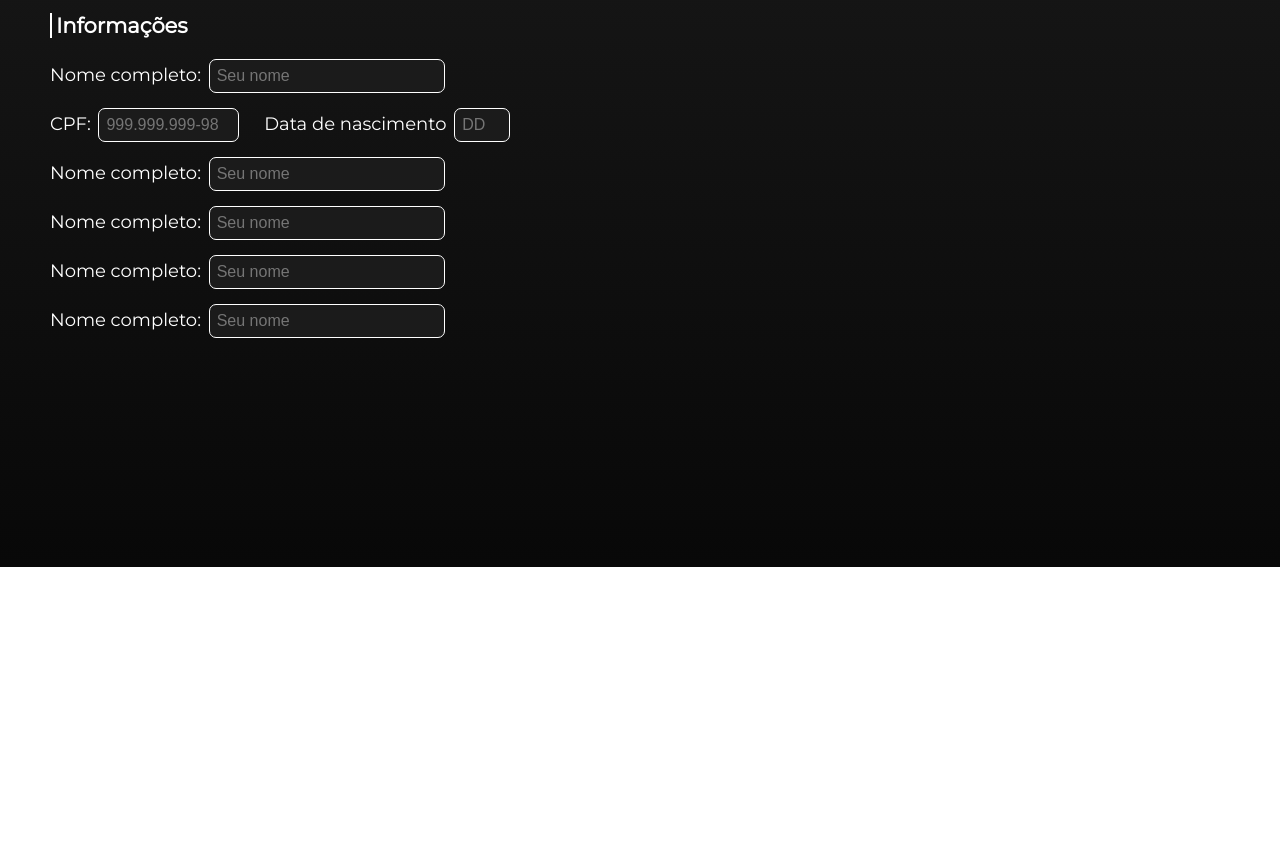
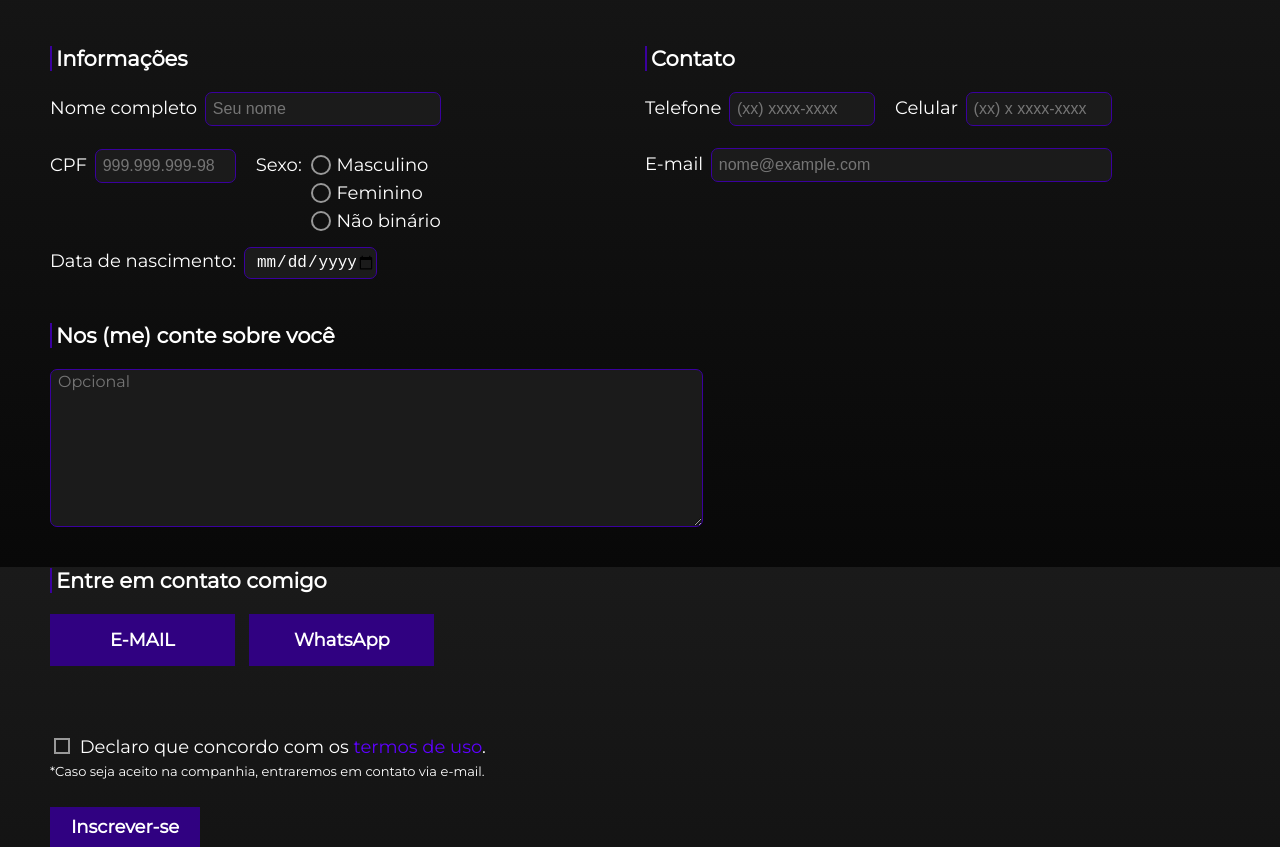
Before and after one commit to DevoidTuna/Learning, a plain HTML site: page PROJETOS/Cadastro-simples.html in a window 1280 px wide. Shown: the part 233-1080 px from the top of the page. Before the commit the page ends 800 px from the top, so only its background shows below. Drawn offline with Linux system fonts and the light colour scheme.

Commit message:
Projeto Cadastro-simples concluído

```diff
--- a/PROJETOS/CSS/Cadastro-simples.css
+++ b/PROJETOS/CSS/Cadastro-simples.css
@@ -20,7 +20,7 @@ div {
 }
 
 header {
-    margin-left: auto; margin-right: auto; width: 410px;
+    margin-left: auto; margin-right: auto; width: 425px;
 }
 
 #titulo {
@@ -46,13 +46,56 @@ header {
 
 .subtitle {
     font-family: 'Dancing Script', cursive;
-    font-size: 36px;
+    font-size: 230%;
     margin-top: 0px;
     margin-left: 40px;
 }
 
-[type="text"], [type="number"] {
+.formulario {
+    margin: 0px 20px 15px 0px;
+}
+
+#cpf {
+    width: 135px;
+}
+
+#nasc {
+    width: 130px;
+}
+
+.divisoes {
+    width: 48%;
+    min-width: 530px;
+    max-width: 750px;
+    max-height: 222px;
+    display: inline-table;
+}
+
+h3 {
+    border-left: 2px solid rgb(58, 0, 158);
+    padding-left: 4px;
+}
+
+p {
+    font-size: small;
+    margin-top: 5px;
+}
+
+textarea {
+    text-indent: 5px;
+    font-family: 'Montserrat', sans-serif;
+    font-size: 16px;
+    text-indent: 5px;
+    border-radius: 7px;
+    border: 0px;
+    color: white;
+    background-color: rgb(27, 27, 27);
+    border: 1px solid rgb(58, 0, 158);
+}
+
+[type="text"], [type="number"], [type="date"], [type="email"] {
     margin-left: 3px;
+    margin-bottom: 7px;
     height: 30px;
     width: 230px;
     font-size: 16px;
@@ -61,35 +104,122 @@ header {
     border: 0px;
     color: white;
     background-color: rgb(27, 27, 27);
-    border: 1px solid white;
+    border: 1px solid rgb(58, 0, 158);
 }
 
-.formulario {
-    margin: 0px 20px 15px 0px;
+[type="text"]:hover, [type="number"]:hover, [type="date"]:hover, [type="email"]:hover {
+    background-color: rgba(32,0,87,1);
 }
 
-[type="text"]:hover, [type="number"]:hover {
-    background-color: rgb(255, 255, 255);
-    color: black;
+[type=number]::-webkit-inner-spin-button, [type=number]::-webkit-outer-spin-button {
+    -webkit-appearance: none;
 }
 
-[type="number"] {
-
+[type=date]::-webkit-inner-spin-button, [type=date]::-webkit-outer-spin-button {
+    -webkit-appearance: none;
 }
 
-#cpf {
-    width: 135px;
+input[type="radio"] {
+    -webkit-appearance: none;
+    -moz-appearance: none;
+    appearance: none;
+    border-radius: 50%;
+    width: 20px;
+    height: 20px;
+    border: 2px solid #999;
+    transition: 0.1s all linear;
+    margin-right: 5px;
+    position: relative;
+    top: 4px;
 }
 
-#nasc-dia {
-    width: 50px;
+input:checked {
+    border: 7.5px solid rgb(58, 0, 158);
 }
 
-.divisoes {
-    width: 45%;
+#telefone, #celular {
+    width: 140px;
 }
 
-h3 {
-    border-left: 2px solid white;
-    padding-left: 4px;
+#email {
+    width: 395px;
 }
+
+#titulo-sexo {
+    display: inline-block;
+}
+
+#sexo {
+    display: -webkit-inline-box;
+    width: 140px;
+    margin-right: 60px;
+}
+
+#rodape {
+    display: block;
+    margin-top: 50px;
+}
+
+[type="checkbox"] {
+    width: 14px;
+    height: 14px;
+}
+
+[type="checkbox"] {
+    -webkit-appearance: none;
+    -moz-appearance: none;
+    appearance: none;
+    width: 16px;
+    height: 16px;
+    border: 2px solid #999;
+    transition: 0.1s all linear;
+    margin-right: 5px;
+    position: relative;
+    top: 4px;
+}
+[type="checkbox"]:checked {
+    border: 8px solid rgb(58, 0, 158);
+}
+
+a {
+    text-decoration: none;
+    color: rgb(94, 1, 255);
+}
+
+::selection {
+    background-color: rgb(58, 0, 158);
+}
+
+#submit {
+    margin-top: 15px;
+    width: 150px;
+    height: 40px;
+    font-family: 'Montserrat', sans-serif;
+    font-size: 18px;
+    font-weight: 900;
+    background-color: rgb(48, 1, 129);
+    color: white;
+    cursor: pointer;
+    border: 0px;
+}
+
+#submit:hover {
+    background-color: rgba(58, 0, 158, 0.637);
+}
+
+.botao-contato {
+    display: inline-block;
+    margin-right: 10px;
+    background-color: rgb(48, 1, 129);
+    color: white;
+    padding: 15px 60px 15px 60px;
+    font-weight: 900;
+}
+
+#wpp {
+    padding: 15px 44.5px 15px 44.5px;
+}
+
+.botao-contato:hover {
+    background-color: rgba(58, 0, 158, 0.637);
+}
--- a/PROJETOS/Cadastro-simples.html
+++ b/PROJETOS/Cadastro-simples.html
@@ -5,7 +5,7 @@
     <meta http-equiv="X-UA-Compatible" content="IE=edge">
     <meta name="viewport" content="width=device-width, initial-scale=1.0">
     <title>Dev Company | Associe-se</title>
-    <link rel="stylesheet" href="/PROJETOS/CSS/Cadastro-simples.css">
+    <link rel="stylesheet" href="CSS/Cadastro-simples.css">
 </head>
 <body>
     <div id="cabecalho">
@@ -14,49 +14,70 @@
             <p id="intrd">A companhia de apenas um homem.</p>
         </header>
     </div>
-
     <div id="corpo">
         <p class="subtitle">Associe-se para acabar com o rodapé da marca</p>
-        <h3>Informações</h3>
         <form>
             <div class="divisoes">
+                <h3>Informações</h3>
                 <div class="formulario">
-                    <label for="nome">Nome completo:</label>
-                    <input type="text" name="nome" id="nome" placeholder="Seu nome">
-                </div>
-
-                <div class="formulario">
-                    <label for="cpf">CPF:</label>
-                    <input type="number" name="cpf" id="cpf" placeholder="999.999.999-98">
-                </div>
-
-                <div class="formulario">
-                    <label for="nasc">Data de nascimento</label>
-                    <div id="nasc">
-                        <input type="number" name="nasc-dia" id="nasc-dia" placeholder="DD">
-
-                    </div>
-
+                    <label for="nome">Nome completo</label>
+                    <input type="text" name="nome" id="nome" placeholder="Seu nome" required>
                 </div>
                 <div class="formulario">
-                    <label for="nome">Nome completo:</label>
-                    <input type="text" name="nome" id="nome" placeholder="Seu nome">
+                    <label for="cpf">CPF</label>
+                    <input type="number" name="cpf" id="cpf" placeholder="999.999.999-98" required>
                 </div>
                 <div class="formulario">
-                    <label for="nome">Nome completo:</label>
-                    <input type="text" name="nome" id="nome" placeholder="Seu nome">
+                    <label for="sexo" id="titulo-sexo">Sexo:</label>
+                    <div id="sexo">
+                        <input type="radio" name="sexo" id="sexo-masc" required>
+                        <label for="sexo-masc">Masculino</label>
+                        <input type="radio" name="sexo" id="sexo-fem">
+                        <label for="sexo-fem">Feminino</label>
+                        <input type="radio" name="sexo" id="sexo-nb">
+                        <label for="sexo-nb">Não binário</label>
+                    </div>
                 </div>
                 <div class="formulario">
-                    <label for="nome">Nome completo:</label>
-                    <input type="text" name="nome" id="nome" placeholder="Seu nome">
+                    <label for="nasc">Data de nascimento:</label>
+                    <input type="date" name="nasc" id="nasc" required>
+                </div>
+            </div>
+            <div class="divisoes">
+                <h3>Contato</h3>
+                <div class="formulario">
+                    <label for="telefone">Telefone</label>
+                    <input type="number" name="telefone" id="telefone" placeholder="(xx) xxxx-xxxx">
                 </div>
                 <div class="formulario">
-                    <label for="nome">Nome completo:</label>
-                    <input type="text" name="nome" id="nome" placeholder="Seu nome">
+                    <label for="celular">Celular</label>
+                    <input type="number" name="celular" id="celular" placeholder="(xx) x xxxx-xxxx" required>
+                </div>
+                <div class="formulario">
+                    <label for="email">E-mail</label>
+                    <input type="email" name="email" id="email" placeholder="nome@example.com" required>
                 </div>
             </div>
-
-
+            <div class="divisoes">
+                <h3>Nos (me) conte sobre você</h3>
+                <div class="formulario">
+                    <textarea name="sobre" id="sobre" cols="70" rows="8" placeholder="Opcional"></textarea>
+                </div>
+            </div>
+            <div class="divisoes">
+                <h3>Entre em contato comigo</h3>
+                <div class="formulario">
+                    <a href="mailto:patrick.brining@outlook.com?subject=Contato - Dev Company&body=" class="botao-contato" target="_blank">E-MAIL</a>
+                    <a href="https://contate.me/PatrickBrining" class="botao-contato" id="wpp" target="_blank">WhatsApp</a>
+                </div>
+            </div>
+            <div id="rodape">
+                <input type="checkbox" name="termos" id="termos" required>
+                <label for="termos">Declaro que concordo com os <a href="#">termos de uso</a>.</label>
+                <br>
+                <p>*Caso seja aceito na companhia, entraremos em contato via e-mail.</p>
+                <input type="submit" name="submit" id="submit" value="Inscrever-se">
+            </div>
         </form>
     </div>
 </body>
```
